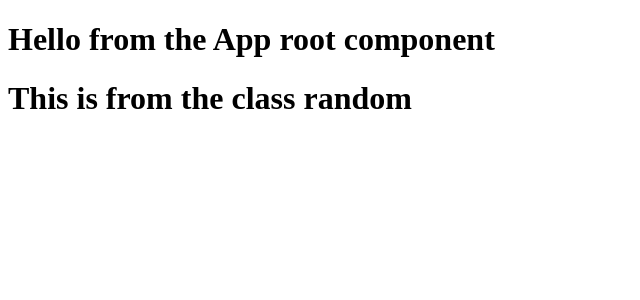
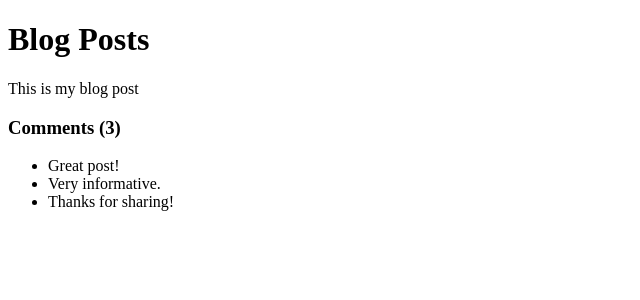
Before and after one commit to Nicole0509/Feed-back-app-, a React (Create React App) app: page / in a window 1280 px wide. Shown: the top 300 px of the page, without its empty margins (0-640 px from the left). Built offline with nearby package versions, Linux system fonts and the light colour scheme.

Commit message:
dynamic variables and lists in jsx

```diff
--- a/public/index.html
+++ b/public/index.html
@@ -18,6 +18,5 @@
   <body>
     <noscript>You need to enable JavaScript to run this app.</noscript>
     <div id="root"></div>
-    <div class="random"></div>
   </body>
 </html>
--- a/src/App.js
+++ b/src/App.js
@@ -1,5 +1,24 @@
 function App(){
-    return (<h1>Hello from the App root component</h1>);
+    const title = "Blog Posts";
+    const paragraph = "This is my blog post";
+    const comments = [
+        {id: 1, text: "Great post!"},
+        {id: 2, text: "Very informative."},
+        {id: 3, text: "Thanks for sharing!"}
+    ];
+
+    return (
+        <div className="container">
+            <h1>{title}</h1>
+            <p>{paragraph}</p>
+            <h3>Comments ({comments.length})</h3>
+            <ul>
+                {comments.map((comment) => (
+                    <li key={comment.id}>{comment.text}</li>
+                ))}
+            </ul>
+        </div>
+    );
 }
 
 export default App;
--- a/src/index.js
+++ b/src/index.js
@@ -1,11 +1,11 @@
     import React from 'react';
     import ReactDOM from 'react-dom/client';
+    import './index.css';
     import App from './App';
 
 
 ReactDOM.createRoot(document.getElementById('root')).render(
-    <App/>
+    <React.StrictMode>
+            <App/>
+    </React.StrictMode>
 );
-
-ReactDOM.createRoot(document.querySelector('.random')).render(
-    <h1>This is from the class random</h1> )
```
Also changed, not shown: src/index.css (added).
